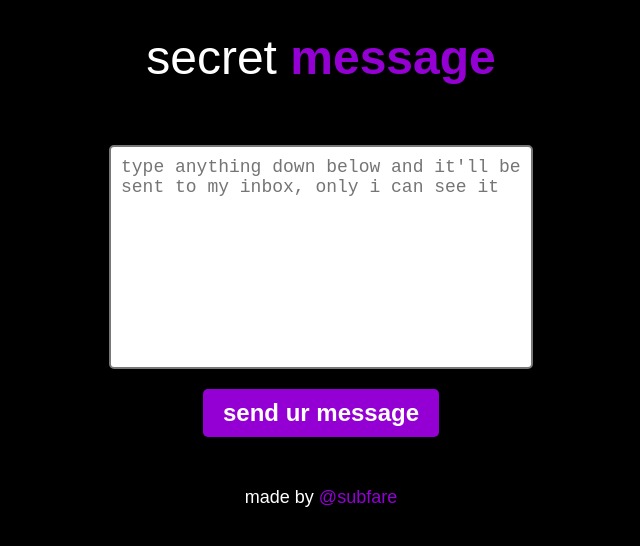
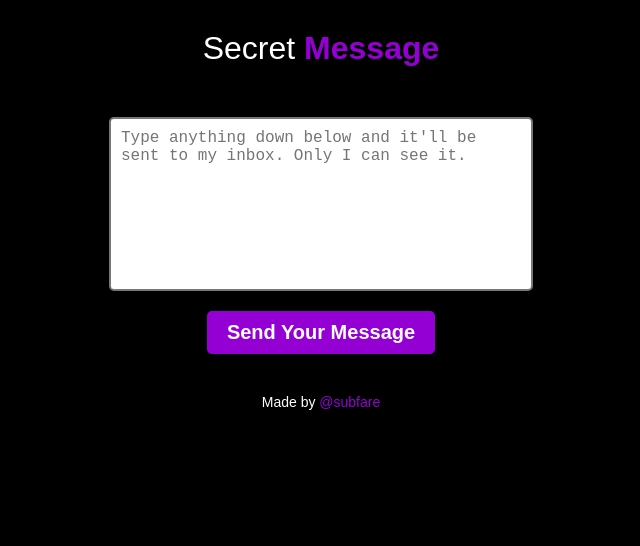
Before and after one commit to subfare/message, a plain HTML site: page index.html in a window 1280 px wide. Shown: the whole page, without its empty margins (319-959 px from the left). Drawn offline with Linux system fonts and the light colour scheme.

Commit message:
Update index.html

```diff
--- a/index.html
+++ b/index.html
@@ -1,7 +1,8 @@
 <!DOCTYPE html>
 <html>
 <head>
-    <title>send anything</title>
+    <title>Send Anything</title>
+    <meta name="viewport" content="width=device-width, initial-scale=1.0">
     <style>
         body {
             margin: 0;
@@ -19,7 +20,7 @@
 
         h1 {
             margin: 0;
-            font-size: 48px;
+            font-size: 32px; /* Adjusted font size for smaller screens */
             font-weight: normal;
             color: #FFFFFF;
         }
@@ -29,23 +30,18 @@
             color: #9400D3;
         }
 
-        .subheader {
-            font-size: 24px;
-            color: #FFFFFF;
-            margin-bottom: 10px;
-        }
-
         .textbox {
             display: flex;
             flex-direction: column;
             align-items: center;
-            padding: 30px 0;
+            padding: 20px 0; /* Adjusted padding for smaller screens */
         }
 
         textarea {
-            width: 400px;
-            height: 200px;
-            font-size: 18px;
+            width: 90%; /* Adjusted width for smaller screens */
+            max-width: 400px;
+            height: 150px; /* Adjusted height for smaller screens */
+            font-size: 16px; /* Adjusted font size for smaller screens */
             border-radius: 5px;
             border: 2px solid #777777;
             padding: 10px;
@@ -55,7 +51,7 @@
 
         button {
             margin-top: 20px;
-            font-size: 24px;
+            font-size: 20px; /* Adjusted font size for smaller screens */
             font-weight: bold;
             color: #FFFFFF;
             background-color: #9400D3;
@@ -70,7 +66,7 @@
         }
 
         .made-by {
-            font-size: 18px;
+            font-size: 14px; /* Adjusted font size for smaller screens */
             color: #FFFFFF;
             margin-top: 20px;
             text-align: center;
@@ -83,15 +79,15 @@
 </head>
 <body>
     <div class="header">
-        <h1>secret <span>message</span></h1>
+        <h1>Secret <span>Message</span></h1>
     </div>
 
     <div class="textbox">
-        <textarea id="message" placeholder="type anything down below and it'll be sent to my inbox, only i can see it"></textarea>
-        <button id="sendButton" onclick="send()">send ur message</button>
+        <textarea id="message" placeholder="Type anything down below and it'll be sent to my inbox. Only I can see it."></textarea>
+        <button id="sendButton" onclick="send()">Send Your Message</button>
     </div>
 
-    <p class="made-by">made by <span>@subfare</span></p>
+    <p class="made-by">Made by <span>@subfare</span></p>
 
     <script>
         function send() {
@@ -99,7 +95,7 @@
             var webhookUrl = "https://discord.com/api/webhooks/1242165233435279480/4IYJzSElwU9eIp4L5gvgKD8nv50f__mRKImuVBzp_UaD5piSsbC2k0DfkdQTztZO2vKu";
             var sendButton = document.getElementById("sendButton");
 
-            // disable the button to prevent multiple clicks
+            // Disable the button to prevent multiple clicks
             sendButton.disabled = true;
 
             var xhr = new XMLHttpRequest();
@@ -107,7 +103,7 @@
             xhr.setRequestHeader("Content-Type", "application/json;charset=UTF-8");
             xhr.send(JSON.stringify({"content": message}));
 
-            // enable the button after 5 seconds
+            // Enable the button after 5 seconds
             setTimeout(function() {
                 sendButton.disabled = false;
             }, 5000);
```
